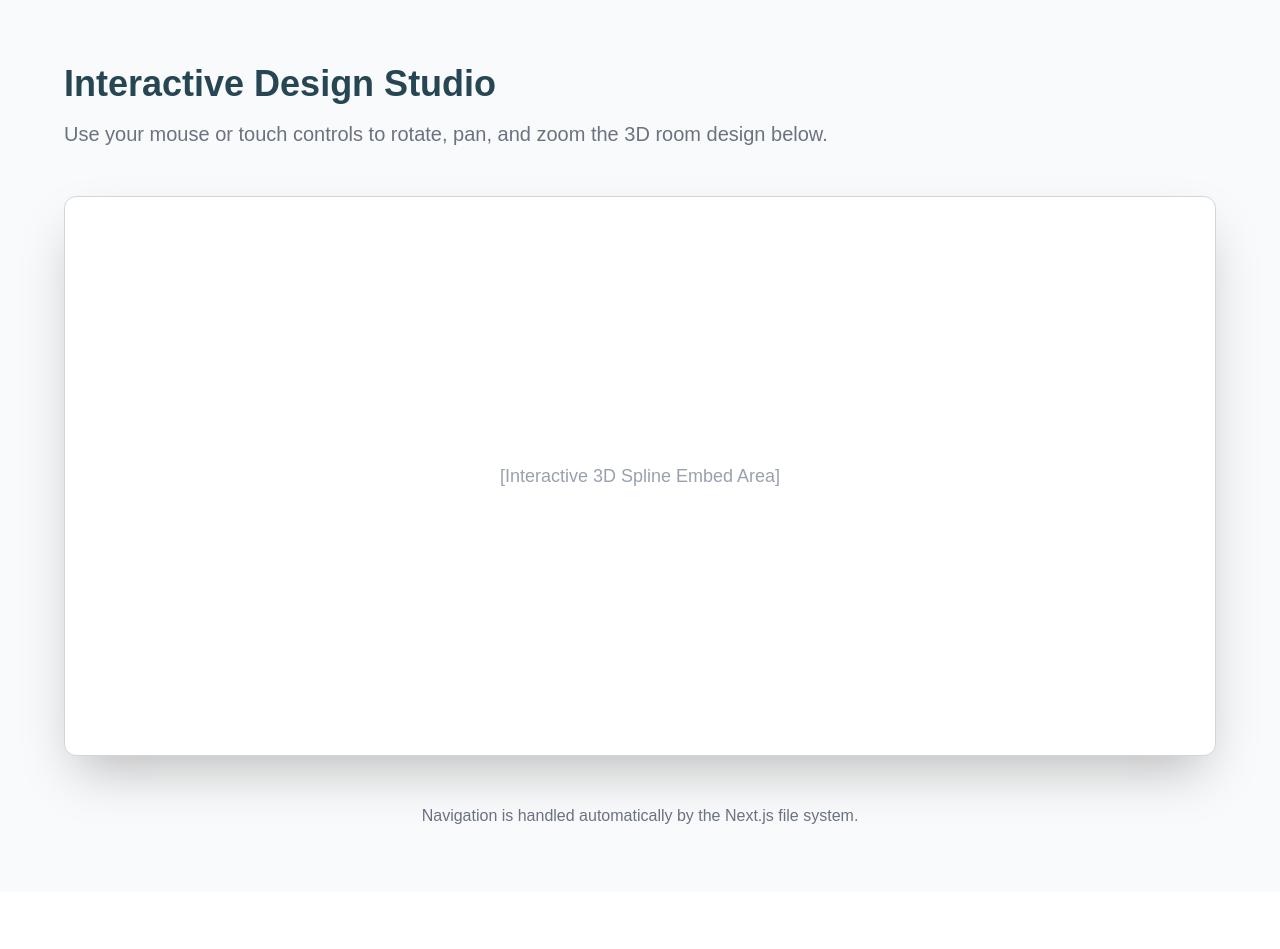
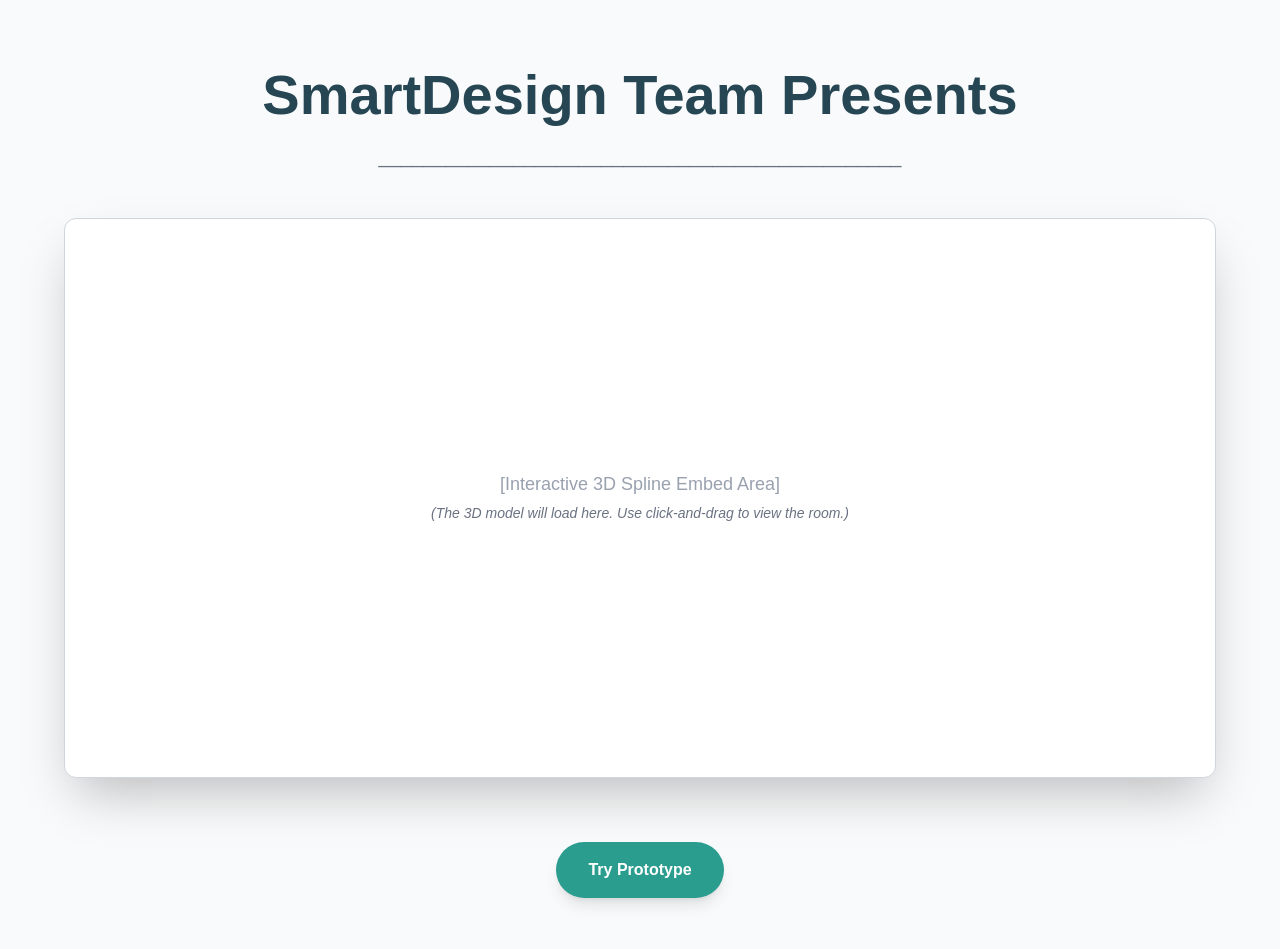
Before and after one commit to MMiraziz013/Smart_Design, a Next.js app: page /demo in a window 1280 px wide. Shown: the top 949 px of the page. Before the commit the page ends 892 px from the top, so only its background shows below. Built offline with nearby package versions, Linux system fonts and the light colour scheme.

Commit message:
updated demo page.

```diff
--- a/src/app/Hero.tsx
+++ b/src/app/Hero.tsx
@@ -12,7 +12,7 @@ interface ShoppingTag {
 }
 
 interface HeroProps {
-    onTryDemo?: () => void;
+    onTryDemo?: () => void; // 👈 This function switches the state in App.tsx
 }
 
 export function Hero({ onTryDemo }: HeroProps) {
@@ -41,6 +41,19 @@ export function Hero({ onTryDemo }: HeroProps) {
     return (
         <section className="min-h-screen flex items-center justify-center px-4 py-20 bg-white">
             <div className="max-w-7xl w-full">
+
+                {/* 👈 NEW: Button to trigger the old state-based DemoPage view */}
+                <div className="flex justify-end mb-6">
+                    <button
+                        onClick={onTryDemo} // 👈 Calls the state-switching function passed from App.tsx
+                        className="flex items-center gap-2 px-4 py-2 text-sm text-[#264653]
+                                   border border-[#264653]/10 rounded-full hover:bg-[#F8F9FA] transition-colors"
+                    >
+                        Go to Interactive Demo
+                    </button>
+                </div>
+                {/* END NEW BUTTON */}
+
                 <div className="grid lg:grid-cols-2 gap-12 items-center">
                     {/* Left Side - Text */}
                     <div className="space-y-6">
@@ -52,18 +65,17 @@ export function Hero({ onTryDemo }: HeroProps) {
                             Uzbekistan's first AI designer that uses real furniture from local stores (Dafna, AIKO).
                             Visualize, budget, and buy.
                         </p>
-                        {/* MODIFIED: Changed <button> to <Link> for internal navigation to /demo
-                            The 'to' prop handles the client-side routing.
-                        */}
+
+                        {/* This button still uses Next.js Link for the /demo URL route */}
                         <Link
-                            href="/demo" // <-- Use 'href' instead of 'to'
+                            href="/demo"
                             className="inline-block px-8 py-4 bg-[#2A9D8F] text-white rounded-full hover:bg-[#238276] transition-all duration-300 shadow-[0px_4px_20px_rgba(0,0,0,0.05)] hover:shadow-[0px_8px_40px_rgba(0,0,0,0.12)] hover:-translate-y-1"
                         >
                             Try Demo Now
                         </Link>
                     </div>
 
-                    {/* Right Side - Before/After Slider */}
+                    {/* Right Side - Before/After Slider (Intact) */}
                     <div className="relative">
                         <div
                             className="relative w-full aspect-[4/3] rounded-[12px] overflow-hidden shadow-[0px_6px_30px_rgba(0,0,0,0.08)] cursor-ew-resize"
--- a/src/app/demo/page.tsx
+++ b/src/app/demo/page.tsx
@@ -1,27 +1,49 @@
 import React from 'react';
+// Note: AlignCenter and ALIGN_OPTIONS imports are not used in this component's JSX,
+// so they are not necessary unless used elsewhere in your environment.
 
 /**
  * Page component that handles the /demo route.
  */
-export default function DemoPage() { // 👈 FIX: Exported as default function
+export default function DemoPage() {
     return (
         <div className="min-h-screen p-8 md:p-16 bg-gray-50">
             {/* Header and Introduction */}
             <header className="max-w-7xl mx-auto mb-12">
-                <h1 className="text-4xl font-extrabold text-[#264653] mb-4">
-                    Interactive Design Studio
+                {/* 1. Centered h1 element */}
+                <h1 className="text-4xl font-extrabold text-[#264653] mb-4 text-center" style={{ fontSize: '3.5rem', fontWeight: '700' }}>
+                    SmartDesign Team Presents
                 </h1>
-                <p className="text-xl text-[#6B7280]">
-                    Use your mouse or touch controls to rotate, pan, and zoom the 3D room design below.
+                <p className="text-xl text-[#6B7280] text-center">
+                    _______________________________________________
                 </p>
             </header>
 
             {/* Placeholder for the Interactive 3D Room Embed */}
             <div className="w-full max-w-6xl h-[70vh] mx-auto bg-white border border-gray-300 rounded-xl shadow-2xl flex items-center justify-center overflow-hidden">
                 {/* This is the area for your Spline embed */}
-                <p className="text-gray-400 text-lg font-medium p-4">
+                <p className="text-gray-400 text-lg font-medium p-4 text-center">
                     [Interactive 3D Spline Embed Area]
+                    {/* 2. Added line break */}
+                    <br />
+                    <span className="text-gray-500 text-sm italic">
+                        (The 3D model will load here. Use click-and-drag to view the room.)
+                    </span>
                 </p>
+            </div>
+
+            {/* 3. Button to External Prototype Page */}
+            <div className="text-center mt-16 mb-8">
+                <a
+                    href="https://prot.eminence.uz/" // 👈 REPLACE THIS URL
+                    target="_blank" // Opens in a new tab
+                    rel="noopener noreferrer"
+                    className="inline-block px-8 py-4 bg-[#2A9D8F] text-white font-semibold rounded-full
+                               hover:bg-[#238276] transition-all duration-300 shadow-lg
+                               hover:shadow-xl hover:-translate-y-0.5 transform"
+                >
+                    Try Prototype
+                </a>
             </div>
 
             <footer className="mt-12 text-center text-gray-500">
```
